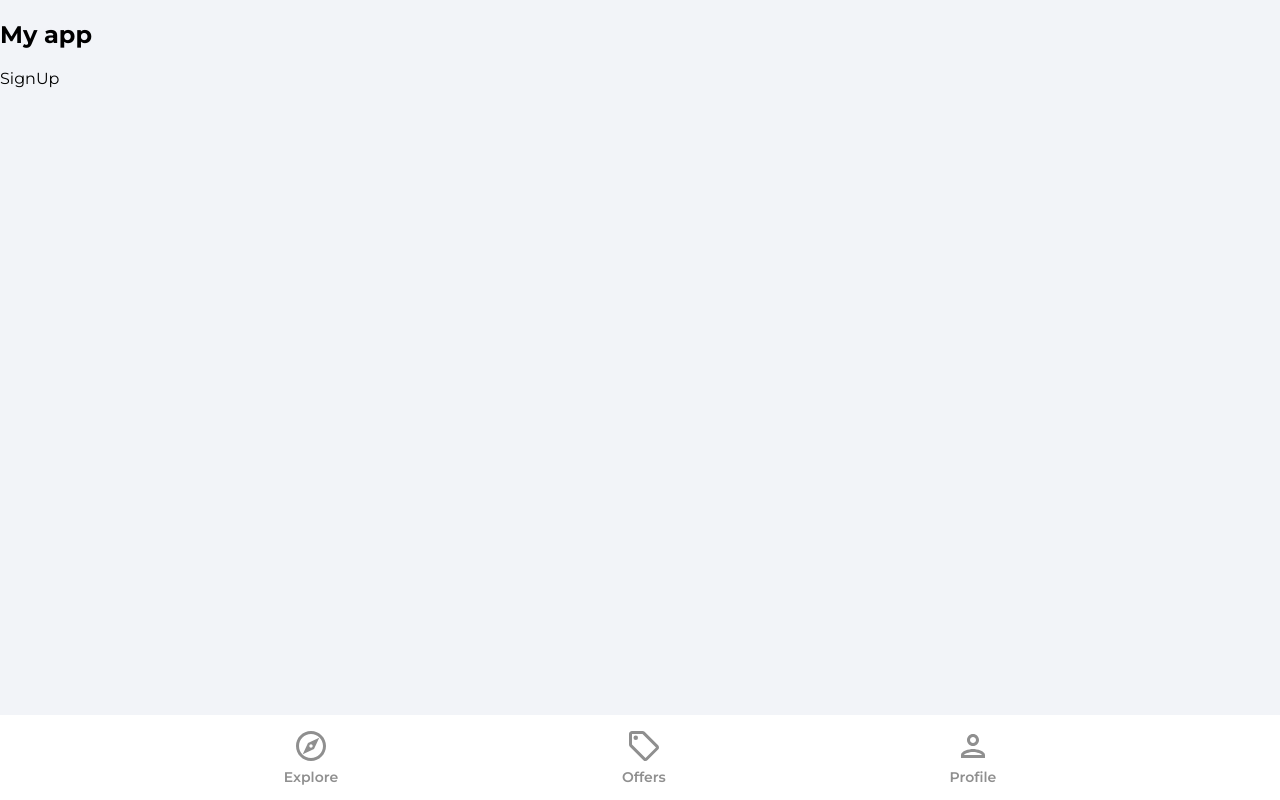
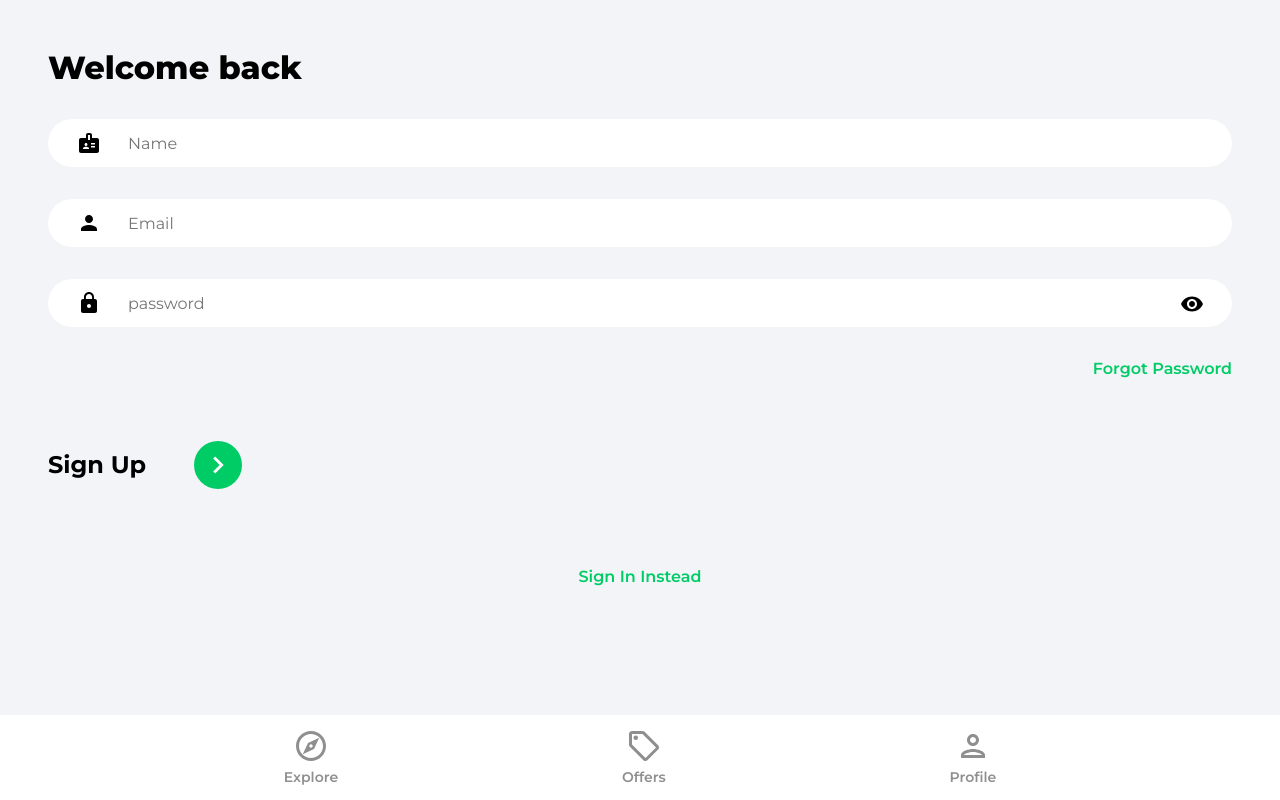
Before and after one commit to Dina2703/house-market-app, a React (Create React App) app: page /sign-up in a window 1280 px wide. Built offline with nearby package versions, Linux system fonts and the light colour scheme.

Commit message:
SignIn & SignUp Forms

```diff
--- a/src/App.js
+++ b/src/App.js
@@ -9,12 +9,11 @@
   return (
     <>
       <Router>
-        <h2>My app</h2>
         <Routes>
           <Route path="/" element={<Explore />} />
           <Route path="/offers" element={<Offers />} />
           <Route path="/profile" element={<SignIn />} />
-          <Route path="/sign-up" element={<SignUp />} />
+          <Route path="/sign-in" element={<SignIn />} />
           <Route path="/sign-up" element={<SignUp />} />
           <Route path="/forgot-password" element={<ForgotPassword />} />
         </Routes>
--- a/src/pages/SignIn.js
+++ b/src/pages/SignIn.js
@@ -1,7 +1,75 @@
-import React from "react";
+import { useState } from "react";
+import { Link, useNavigate } from "react-router-dom";
+import { ReactComponent as ArrowRightIcon } from "../assets/svg/keyboardArrowRightIcon.svg";
+import visibilityIcon from "../assets/svg/visibilityIcon.svg";
 
 function SignIn() {
-  return <div>SignIn</div>;
+  const [showPassword, setShowPassword] = useState(false);
+  const [formData, setFormData] = useState({
+    email: "",
+    password: "",
+  });
+
+  const { email, password } = formData;
+
+  const navigate = useNavigate();
+
+  const onChange = (e) => {
+    setFormData((prevState) => ({
+      ...prevState,
+      [e.target.id]: e.target.value,
+    }));
+  };
+
+  return (
+    <>
+      <div className="pageContainer">
+        <header>
+          <p className="pageHeader">Welcome back</p>
+        </header>
+        <form>
+          <input
+            type="email"
+            className="emailInput"
+            placeholder="Email"
+            id="email"
+            value={email}
+            onChange={onChange}
+          />
+          <div className="passwordInputDiv">
+            <input
+              type={showPassword ? "text" : "password"}
+              className="passwordInput"
+              placeholder="password"
+              id="password"
+              value={password}
+              onChange={onChange}
+            />
+            <img
+              src={visibilityIcon}
+              alt="show password"
+              className="showPassword"
+              onClick={() => setShowPassword((prevState) => !prevState)}
+            />
+          </div>
+          <Link to="/forgot-password" className="forgotPasswordLink">
+            Forgot Password
+          </Link>
+          <div className="signInBar">
+            <p className="signInText">Sign In</p>
+            <button className="signInButton">
+              <ArrowRightIcon fill="#ffffff" width="34px" height="34px" />
+            </button>
+          </div>
+        </form>
+
+        {/*Google OAuth */}
+        <Link to="/sign-up" className="registerLink">
+          Sign Up Instead
+        </Link>
+      </div>
+    </>
+  );
 }
 
 export default SignIn;
--- a/src/pages/SignUp.js
+++ b/src/pages/SignUp.js
@@ -1,7 +1,84 @@
-import React from "react";
+import { useState } from "react";
+import { Link, useNavigate } from "react-router-dom";
+import { ReactComponent as ArrowRightIcon } from "../assets/svg/keyboardArrowRightIcon.svg";
+import visibilityIcon from "../assets/svg/visibilityIcon.svg";
 
 function SignUp() {
-  return <div>SignUp</div>;
+  const [showPassword, setShowPassword] = useState(false);
+  const [formData, setFormData] = useState({
+    name: "",
+    email: "",
+    password: "",
+  });
+
+  const { name, email, password } = formData;
+
+  const navigate = useNavigate();
+
+  const onChange = (e) => {
+    setFormData((prevState) => ({
+      ...prevState,
+      [e.target.id]: e.target.value,
+    }));
+  };
+
+  return (
+    <>
+      <div className="pageContainer">
+        <header>
+          <p className="pageHeader">Welcome back</p>
+        </header>
+        <form>
+          <input
+            type="text"
+            className="nameInput"
+            placeholder="Name"
+            id="name"
+            value={name}
+            onChange={onChange}
+          />
+          <input
+            type="email"
+            className="emailInput"
+            placeholder="Email"
+            id="email"
+            value={email}
+            onChange={onChange}
+          />
+          <div className="passwordInputDiv">
+            <input
+              type={showPassword ? "text" : "password"}
+              className="passwordInput"
+              placeholder="password"
+              id="password"
+              value={password}
+              onChange={onChange}
+            />
+            <img
+              src={visibilityIcon}
+              alt="show password"
+              className="showPassword"
+              onClick={() => setShowPassword((prevState) => !prevState)}
+            />
+          </div>
+          <Link to="/forgot-password" className="forgotPasswordLink">
+            Forgot Password
+          </Link>
+          <div className="signUpBar">
+            <p className="signUpText">Sign Up</p>
+            <button className="signUpButton">
+              <ArrowRightIcon fill="#ffffff" width="34px" height="34px" />
+            </button>
+          </div>
+        </form>
+
+        {/*Google OAuth */}
+        <Link to="/sign-in" className="registerLink">
+          Sign In Instead
+        </Link>
+      </div>
+    </>
+  );
 }
 
 export default SignUp;
```
